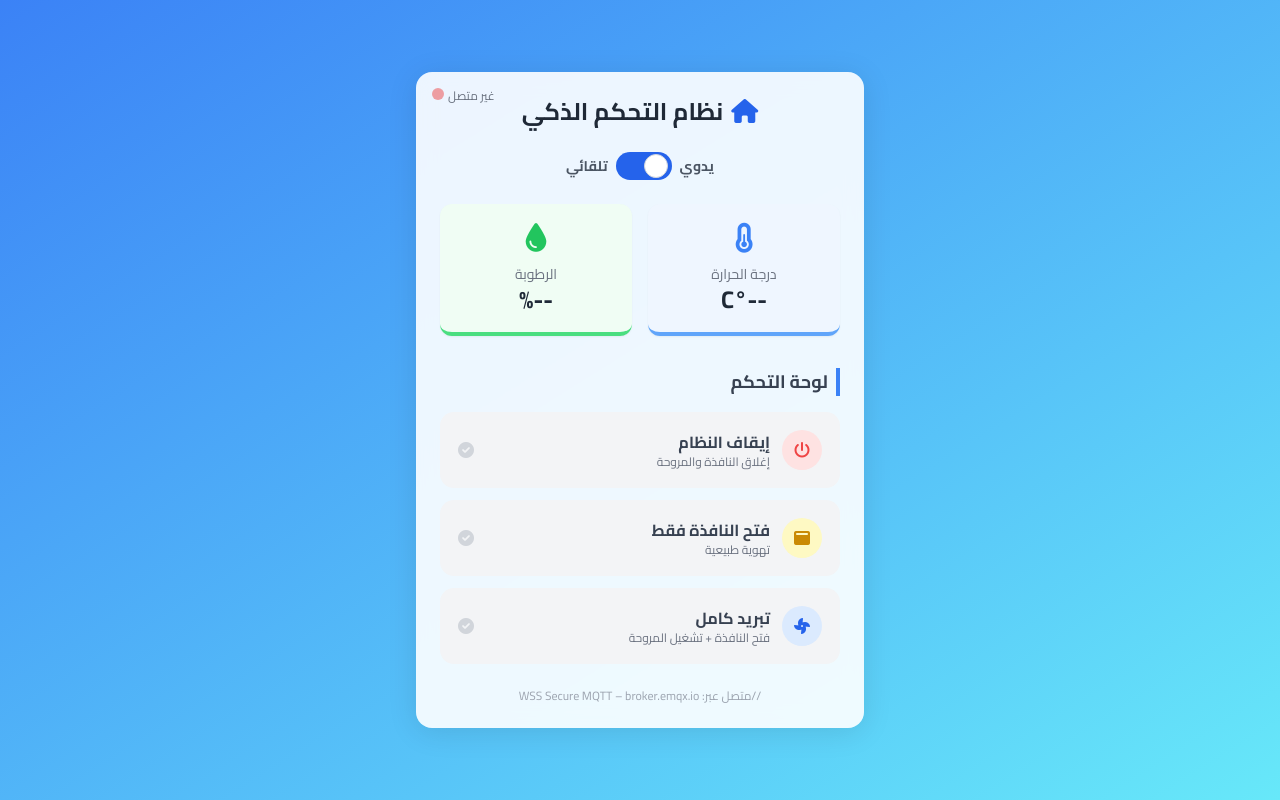
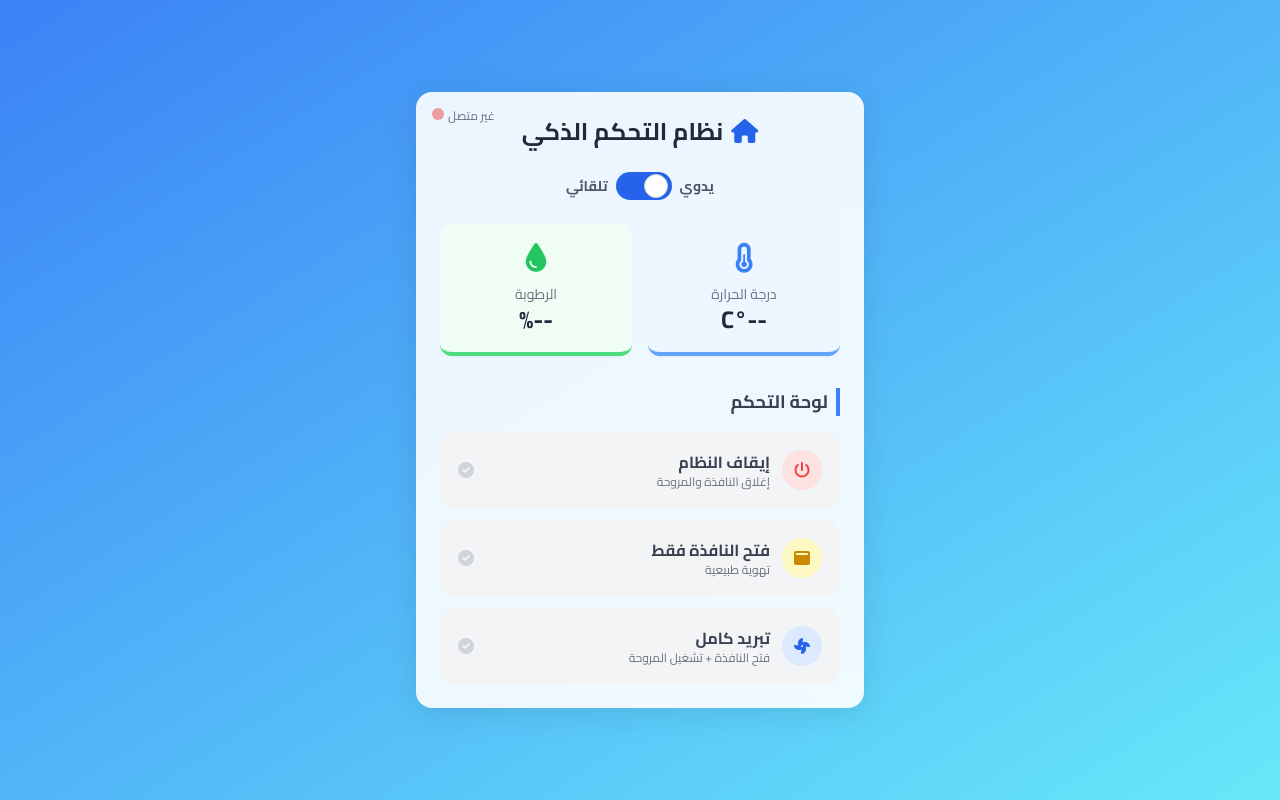
Before and after one commit to mohannedalmuthaffer-ux/smart-room-dashboard, a plain HTML site: page index.html in a window 1280 px wide. Drawn offline with nearby package versions, Linux system fonts and the light colour scheme; a script that the page names is missing.

Commit message:
Update index.html

```diff
--- a/index.html
+++ b/index.html
@@ -116,9 +116,7 @@
             </button>
         </div>
 
-        <div class="mt-6 text-center text-xs text-gray-400">
-            //متصل عبر: WSS Secure MQTT – broker.emqx.io
-        </div>
+
 
     </div>
 
```
